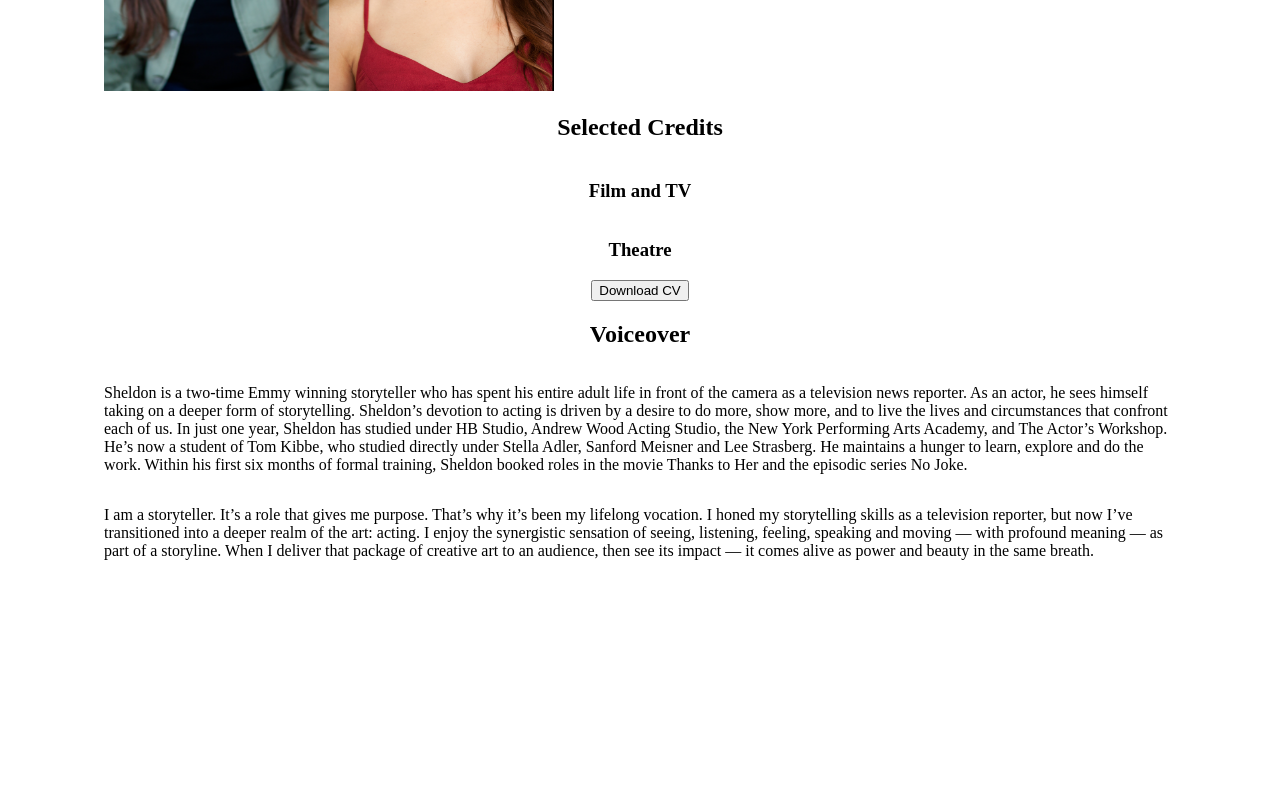
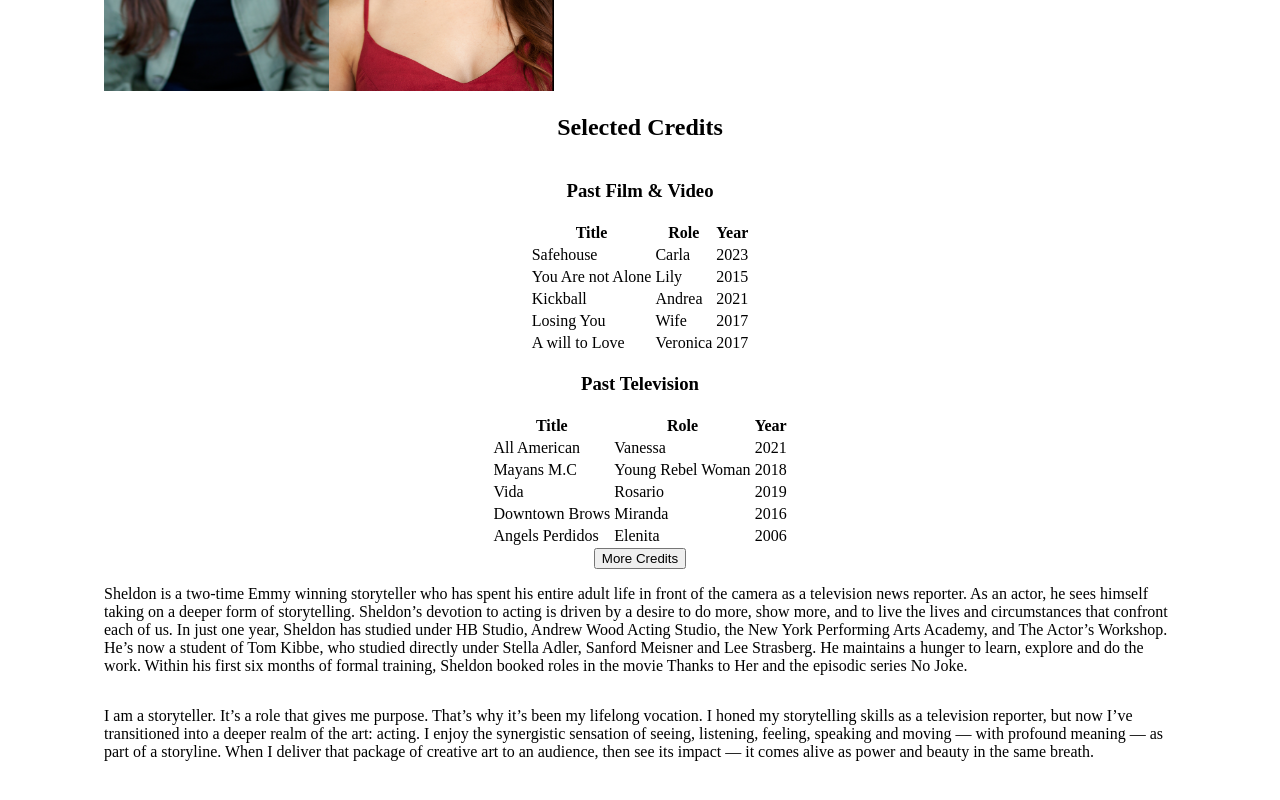
Before and after one commit to dudahamilton/acting-web, a Next.js app in the folder acting-web/: page / in a window 1280 px wide. Shown: the part 1280-2080 px from the top of the page. Before the commit the page ends 1960 px from the top, so only its background shows below. Built offline with nearby package versions, Linux system fonts and the light colour scheme.

Commit message:
both tables are done

```diff
--- a/acting-web/components/Navbar.js
+++ b/acting-web/components/Navbar.js
@@ -5,7 +5,7 @@ export default function Navbar() {
         <nav>
             <Link href="/">
                 {/* links take any child components */}
-                Leah Bright
+                Alondra Delgado
             </Link>
 
             <Link href="/">
--- a/acting-web/pages/index.js
+++ b/acting-web/pages/index.js
@@ -64,12 +64,92 @@ export default function Home() {
         width='225'
         height='300'/>
         </div>
+
         <h2>Selected Credits</h2>
-        <h3> Film and TV</h3>
-        <h3>Theatre</h3>
-        <button>Download CV</button>
-        {/* <img /> */}
-        <h2>Voiceover</h2>
+        <h3> Past Film & Video</h3>
+        <div>
+        <table>
+          <tr>
+            <th>Title</th>
+            <th>Role</th>
+            <th> Year</th>
+          </tr>
+
+          <tr>
+            <td>Safehouse</td>
+            <td>Carla</td>
+            <td>2023</td>
+          </tr>
+
+          <tr>
+            <td>You Are not Alone</td>
+            <td>Lily</td>
+            <td>2015</td>
+          </tr>
+
+          <tr>
+            <td>Kickball</td>
+            <td>Andrea</td>
+            <td>2021</td>
+          </tr>
+
+          <tr>
+            <td>Losing You</td>
+            <td>Wife</td>
+            <td>2017</td>
+          </tr>
+
+          <tr>
+            <td>A will to Love</td>
+            <td>Veronica</td>
+            <td>2017</td>
+          </tr>
+
+        </table>
+        </div>
+
+        <h3> Past Television</h3>
+        <div>
+        <table>
+          <tr>
+            <th>Title</th>
+            <th>Role</th>
+            <th> Year</th>
+          </tr>
+
+          <tr>
+            <td>All American</td>
+            <td>Vanessa</td>
+            <td>2021</td>
+          </tr>
+
+          <tr>
+            <td>Mayans M.C</td>
+            <td>Young Rebel Woman</td>
+            <td>2018</td>
+          </tr>
+
+          <tr>
+            <td>Vida</td>
+            <td>Rosario</td>
+            <td>2019</td>
+          </tr>
+
+          <tr>
+            <td>Downtown Brows</td>
+            <td>Miranda</td>
+            <td>2016</td>
+          </tr>
+
+          <tr>
+            <td>Angels Perdidos</td>
+            <td>Elenita</td>
+            <td>2006</td>
+          </tr>
+        </table>
+        </div>
+        <button>More Credits</button>
+
         {/* <img /> */}
         <p>
         Sheldon is a two-time Emmy winning storyteller who has spent his entire adult life in front of the camera as a television news reporter.
```
